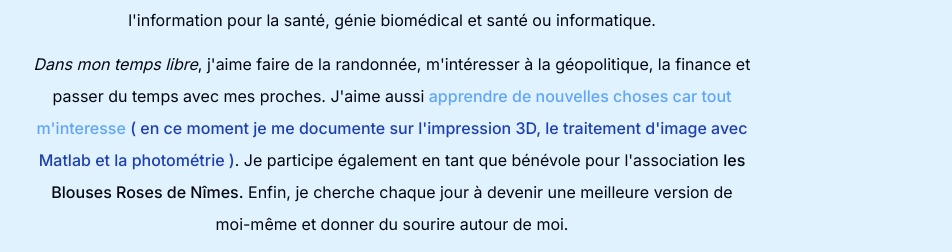
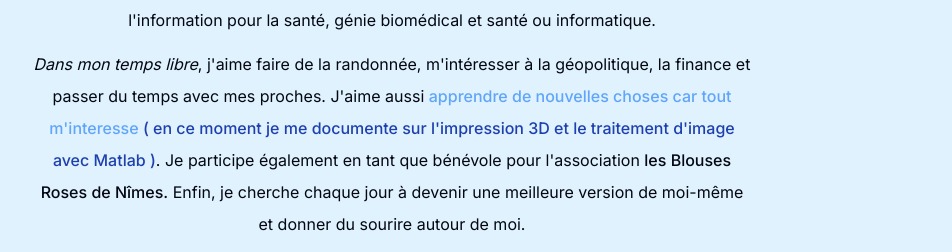
Before and after one commit to zalixzy/portfolio, a Next.js app: page / in a window 1280 px wide. Shown: the part 788-1040 px from the top of the page, without its empty margins (248-1200 px from the left). Built offline with nearby package versions, Linux system fonts and the light colour scheme; no server answers.

Commit message:
ajout link blouses roses

```diff
--- a/components/about.tsx
+++ b/components/about.tsx
@@ -38,9 +38,9 @@ const About: React.FC = () => {
         <span className="italic">Dans mon temps libre</span>, j'aime faire de la randonnée,
         m'intéresser à la géopolitique, la finance et passer du temps avec mes proches. J'aime aussi{" "}
         <a href="https://www.youtube.com/watch?v=FxfTaQOJHsA" target="_blank" className="font-medium  text-blue-400 hover:text-gray-800">apprendre de nouvelles choses car tout m'interesse</a>
-        <a href="./riz.gif" target="_blank" className="font-medium text-blue-800 hover:text-gray-800 " onMouseOver={handleMouseOver} onMouseOut={handleMouseOut}> ( en ce moment je me documente sur l'impression 3D, le traitement d'image avec Matlab et la photométrie )</a>.
+        <a href="./riz.gif" target="_blank" className="font-medium text-blue-800 hover:text-gray-800 " onMouseOver={handleMouseOver} onMouseOut={handleMouseOut}> ( en ce moment je me documente sur l'impression 3D et le traitement d'image avec Matlab )</a>.
         Je participe également en tant que bénévole pour l'association{" "}
-        <span className="font-medium">les Blouses Roses de Nîmes.</span> Enfin, je cherche chaque jour à devenir une meilleure
+        <a href="https://www.lesblousesroses.asso.fr/fr/" target="_blank" className="font-medium">les Blouses Roses de Nîmes.</a> Enfin, je cherche chaque jour à devenir une meilleure
         version de moi-même et donner du sourire autour de moi.
       </p>
       <p className="mb-3">
```
